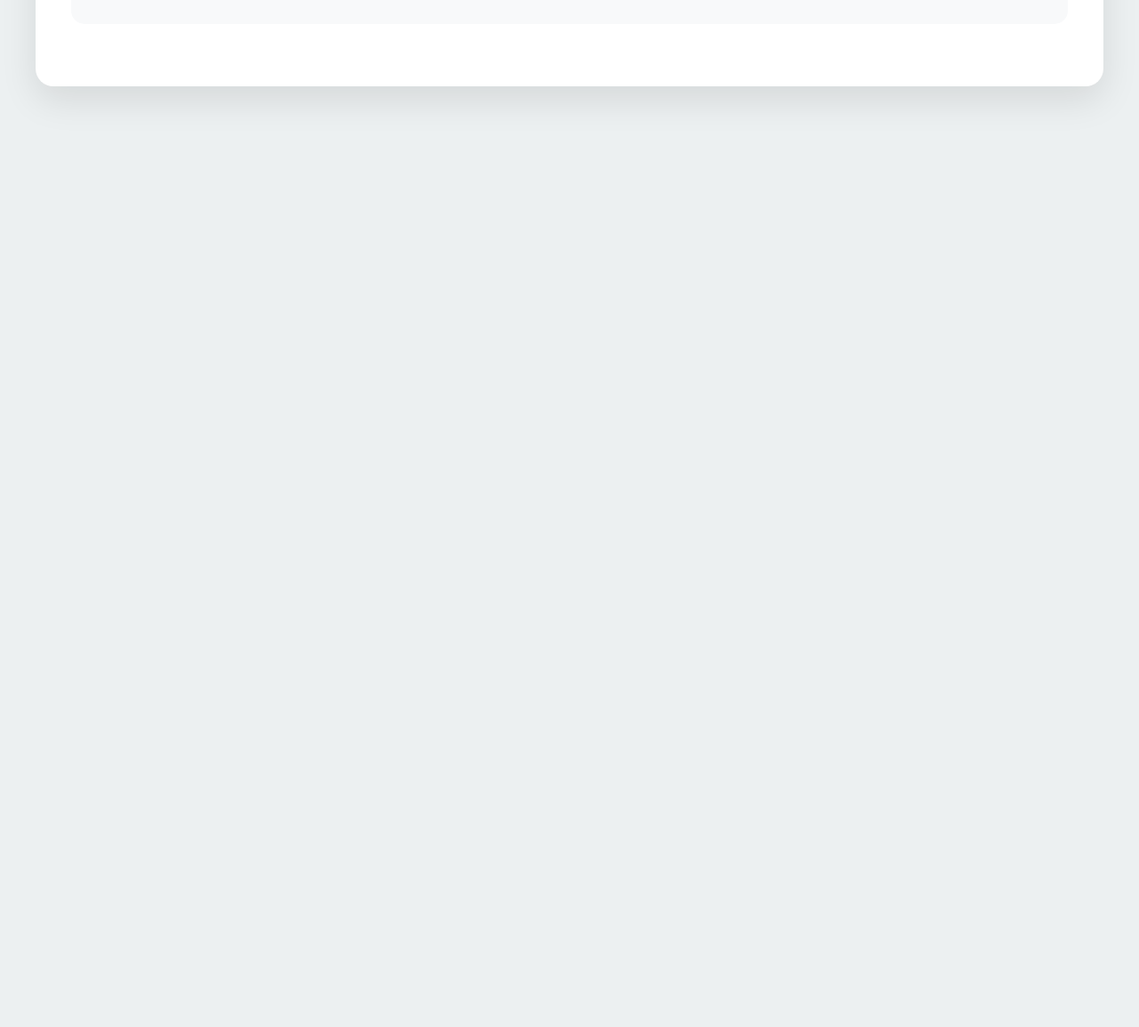
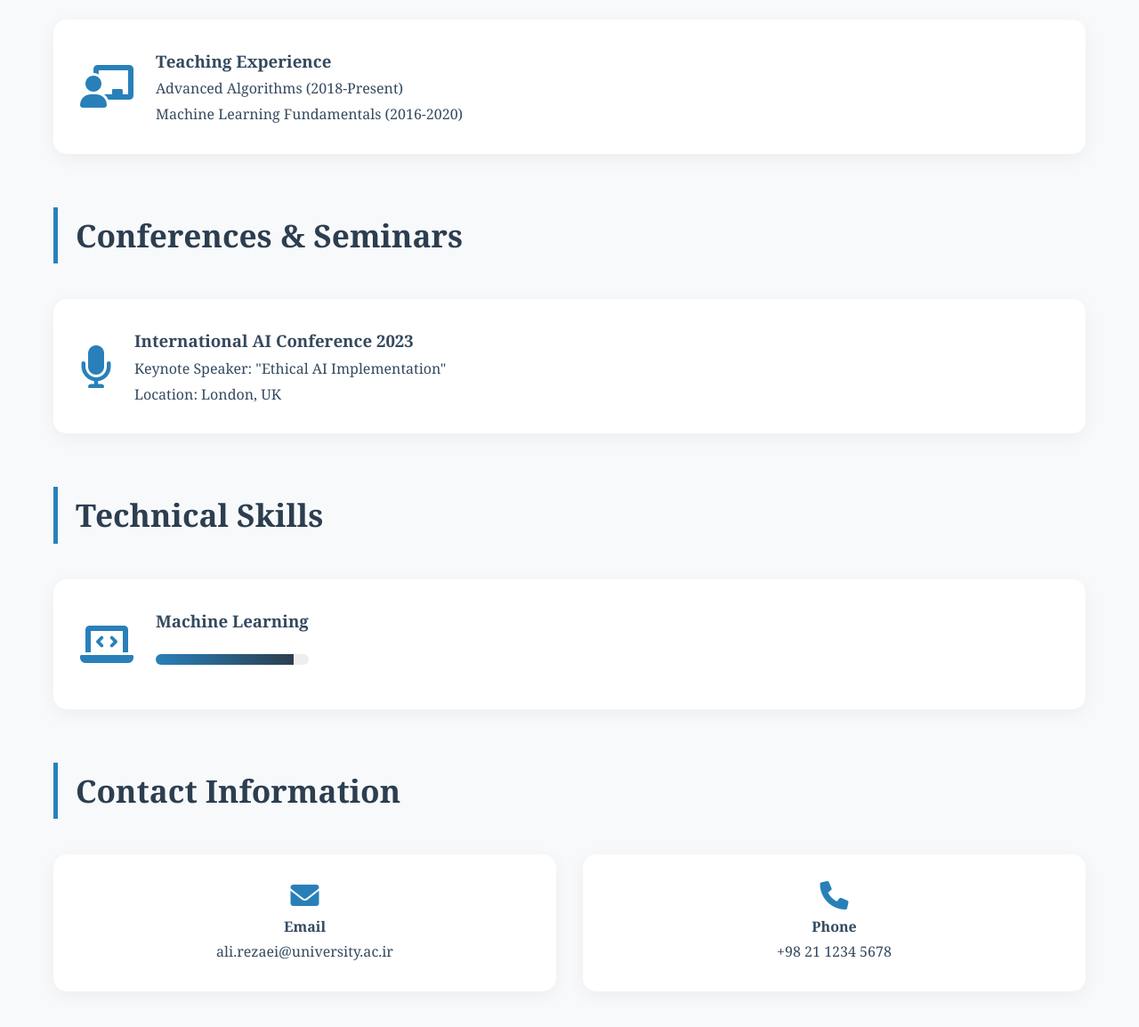
Before and after one commit to sarakashkooli/sarakashkooli.github.io, a plain HTML site: page index.html in a window 1280 px wide. Shown: the part 648-1802 px from the top of the page at 89% size. Before the commit the page ends 805 px from the top, so only its background shows below. Drawn offline with Linux system fonts and the light colour scheme.

Commit message:
Update index.html

```diff
--- a/index.html
+++ b/index.html
@@ -21,7 +21,7 @@
         }
 
         body {
-            background: #ECF0F1;
+            background: #f8f9fa;
             color: var(--text-color);
             line-height: 1.8;
         }
@@ -41,27 +41,28 @@
         }
 
         .lang-btn {
-            background: rgba(255,255,255,0.2);
-            color: white;
-            border: none;
-            padding: 10px 20px;
+            background: rgba(255,255,255,0.9);
+            color: var(--primary-color);
+            border: 2px solid var(--primary-color);
+            padding: 8px 20px;
             border-radius: 25px;
             cursor: pointer;
             transition: all 0.3s;
-            backdrop-filter: blur(5px);
+            font-weight: 600;
         }
 
         .lang-btn.active {
-            background: var(--secondary-color);
+            background: var(--primary-color);
+            color: white;
         }
 
         .header {
             text-align: center;
-            padding: 120px 20px 100px;
+            padding: 160px 20px 100px;
             background: linear-gradient(135deg, var(--primary-color), #1B2631);
             color: white;
             position: relative;
-            clip-path: polygon(0 0, 100% 0, 100% 90%, 0 100%);
+            clip-path: polygon(0 0, 100% 0, 100% 85%, 0 100%);
         }
 
         .profile-img {
@@ -74,81 +75,84 @@
         }
 
         .tabs-container {
-            max-width: 1200px;
-            margin: -80px auto 60px;
+            position: sticky;
+            top: 0;
             background: white;
-            border-radius: 20px;
-            box-shadow: 0 15px 40px rgba(0,0,0,0.1);
-            padding: 40px;
+            box-shadow: 0 5px 20px rgba(0,0,0,0.1);
+            z-index: 999;
         }
 
         .tabs {
+            max-width: 1200px;
+            margin: 0 auto;
             display: flex;
-            gap: 15px;
-            border-bottom: 2px solid #eee;
-            margin-bottom: 40px;
-            flex-wrap: wrap;
+            gap: 5px;
+            padding: 20px 0;
         }
 
         .tab-btn {
-            padding: 15px 40px;
+            padding: 15px 35px;
             border: none;
-            background: none;
+            background: #f8f9fa;
             cursor: pointer;
             font-size: 1.1em;
             color: var(--text-color);
             transition: all 0.3s;
+            border-radius: 8px;
             position: relative;
-            white-space: nowrap;
+            border: 1px solid #eee;
         }
 
         .tab-btn.active {
-            color: var(--secondary-color);
-            font-weight: 600;
+            background: var(--secondary-color);
+            color: white;
+            transform: translateY(-3px);
+            box-shadow: 0 5px 15px rgba(0,0,0,0.1);
         }
 
-        .tab-btn.active::after {
+        .content-container {
+            max-width: 1200px;
+            margin: 40px auto;
+            padding: 0 20px;
+        }
+
+        .section-title {
+            font-size: 2.2em;
+            margin: 60px 0 40px;
+            color: var(--primary-color);
+            position: relative;
+            padding-left: 25px;
+        }
+
+        .section-title::before {
             content: '';
             position: absolute;
-            bottom: -2px;
             left: 0;
-            width: 100%;
-            height: 3px;
+            top: 0;
+            height: 100%;
+            width: 5px;
             background: var(--secondary-color);
         }
 
-        .tab-content {
-            display: none;
-            animation: fadeIn 0.5s;
+        [dir="rtl"] .section-title {
+            padding-left: 0;
+            padding-right: 25px;
         }
 
-        .tab-content.active {
-            display: block;
-        }
-
-        .section-title {
-            font-size: 2em;
-            margin: 40px 0;
-            color: var(--primary-color);
-            border-left: 5px solid var(--secondary-color);
-            padding-left: 20px;
-        }
-
-        [dir="rtl"] .section-title {
-            border-left: none;
-            border-right: 5px solid var(--secondary-color);
-            padding-left: 0;
-            padding-right: 20px;
+        [dir="rtl"] .section-title::before {
+            left: auto;
+            right: 0;
         }
 
         .academic-card {
-            background: #F8F9FA;
+            background: white;
             padding: 30px;
             margin-bottom: 30px;
             border-radius: 15px;
+            box-shadow: 0 5px 20px rgba(0,0,0,0.05);
             transition: transform 0.3s;
             display: flex;
-            gap: 20px;
+            gap: 25px;
             align-items: center;
         }
 
@@ -156,9 +160,46 @@
             transform: translateY(-5px);
         }
 
-        @keyframes fadeIn {
-            from { opacity: 0; transform: translateY(20px); }
-            to { opacity: 1; transform: translateY(0); }
+        .skill-meter {
+            height: 12px;
+            background: #eee;
+            border-radius: 6px;
+            margin: 20px 0;
+            overflow: hidden;
+        }
+
+        .skill-progress {
+            height: 100%;
+            background: linear-gradient(90deg, var(--secondary-color), var(--primary-color));
+            width: 0;
+            transition: width 1s ease-in-out;
+        }
+
+        .contact-grid {
+            display: grid;
+            grid-template-columns: repeat(auto-fit, minmax(250px, 1fr));
+            gap: 30px;
+            margin-top: 40px;
+        }
+
+        .contact-card {
+            text-align: center;
+            padding: 30px;
+            background: white;
+            border-radius: 15px;
+            box-shadow: 0 5px 20px rgba(0,0,0,0.05);
+        }
+
+        @media (max-width: 768px) {
+            .tabs {
+                flex-wrap: wrap;
+                justify-content: center;
+            }
+
+            .tab-btn {
+                flex: 1 1 150px;
+                text-align: center;
+            }
         }
     </style>
 </head>
@@ -181,12 +222,14 @@
             <button class="tab-btn" onclick="showTab(event, 'skills')" data-translate="skills">Skills</button>
             <button class="tab-btn" onclick="showTab(event, 'contact')" data-translate="contact">Contact</button>
         </div>
+    </div>
 
+    <div class="content-container">
         <!-- Academic Activities -->
         <div id="academic" class="tab-content active">
             <h2 class="section-title" data-translate="academicTitle">Academic Activities</h2>
             <div class="academic-card">
-                <i class="fas fa-chalkboard-teacher fa-3x"></i>
+                <i class="fas fa-chalkboard-teacher fa-3x" style="color: var(--secondary-color);"></i>
                 <div>
                     <h3 data-translate="teaching">Teaching Experience</h3>
                     <p data-translate="teachingDesc">Advanced Algorithms (2018-Present)<br>Machine Learning Fundamentals (2016-2020)</p>
@@ -198,7 +241,7 @@
         <div id="conferences" class="tab-content">
             <h2 class="section-title" data-translate="conferenceTitle">Conferences & Seminars</h2>
             <div class="academic-card">
-                <i class="fas fa-microphone fa-3x"></i>
+                <i class="fas fa-microphone fa-3x" style="color: var(--secondary-color);"></i>
                 <div>
                     <h3 data-translate="conf1">International AI Conference 2023</h3>
                     <p data-translate="conf1Desc">Keynote Speaker: "Ethical AI Implementation"</p>
@@ -211,7 +254,7 @@
         <div id="skills" class="tab-content">
             <h2 class="section-title" data-translate="skillsTitle">Technical Skills</h2>
             <div class="academic-card">
-                <i class="fas fa-laptop-code fa-3x"></i>
+                <i class="fas fa-laptop-code fa-3x" style="color: var(--secondary-color);"></i>
                 <div>
                     <h3 data-translate="skill1">Machine Learning</h3>
                     <div class="skill-meter">
@@ -224,41 +267,38 @@
         <!-- Contact -->
         <div id="contact" class="tab-content">
             <h2 class="section-title" data-translate="contactTitle">Contact Information</h2>
-            <div class="academic-card">
-                <i class="fas fa-address-card fa-3x"></i>
-                <div>
-                    <p data-translate="email">Email: ali.rezaei@university.ac.ir</p>
-                    <p data-translate="phone">Phone: +98 21 1234 5678</p>
-                    <p data-translate="office">Office: Room 405, CS Building</p>
+            <div class="contact-grid">
+                <div class="contact-card">
+                    <i class="fas fa-envelope fa-2x" style="color: var(--secondary-color);"></i>
+                    <h4 data-translate="email">Email</h4>
+                    <p>ali.rezaei@university.ac.ir</p>
+                </div>
+                <div class="contact-card">
+                    <i class="fas fa-phone fa-2x" style="color: var(--secondary-color);"></i>
+                    <h4 data-translate="phone">Phone</h4>
+                    <p>+98 21 1234 5678</p>
                 </div>
             </div>
         </div>
     </div>
 
     <script>
-        // Initialize first tab
         document.addEventListener('DOMContentLoaded', function() {
             showTab(event, 'academic');
+            document.querySelectorAll('.skill-progress').forEach(progress => {
+                progress.style.width = progress.style.width;
+            });
         });
 
         function showTab(evt, tabId) {
-            // Hide all tab contents
             document.querySelectorAll('.tab-content').forEach(tab => {
                 tab.classList.remove('active');
             });
-
-            // Deactivate all tab buttons
             document.querySelectorAll('.tab-btn').forEach(btn => {
                 btn.classList.remove('active');
             });
-
-            // Show selected tab content
             document.getElementById(tabId).classList.add('active');
-
-            // Activate clicked button
-            if(evt && evt.currentTarget) {
-                evt.currentTarget.classList.add('active');
-            }
+            evt.currentTarget.classList.add('active');
         }
 
         const translations = {
@@ -277,9 +317,8 @@
                 skillsTitle: "Technical Skills",
                 skill1: "Machine Learning",
                 contactTitle: "Contact Information",
-                email: "Email: ali.rezaei@university.ac.ir",
-                phone: "Phone: +98 21 1234 5678",
-                office: "Office: Room 405, CS Building"
+                email: "Email",
+                phone: "Phone"
             },
             fa: {
                 academic: "فعالیت‌های آکادمیک",
@@ -296,9 +335,8 @@
                 skillsTitle: "مهارت‌های فنی",
                 skill1: "یادگیری ماشین",
                 contactTitle: "اطلاعات تماس",
-                email: "ایمیل: ali.rezaei@university.ac.ir",
-                phone: "تلفن: ۲۱ ۱۲۳۴ ۵۶۷۸+۹۸",
-                office: "دفتر: اتاق ۴۰۵، ساختمان علوم کامپیوتر"
+                email: "ایمیل",
+                phone: "تلفن"
             }
         };
 
```
